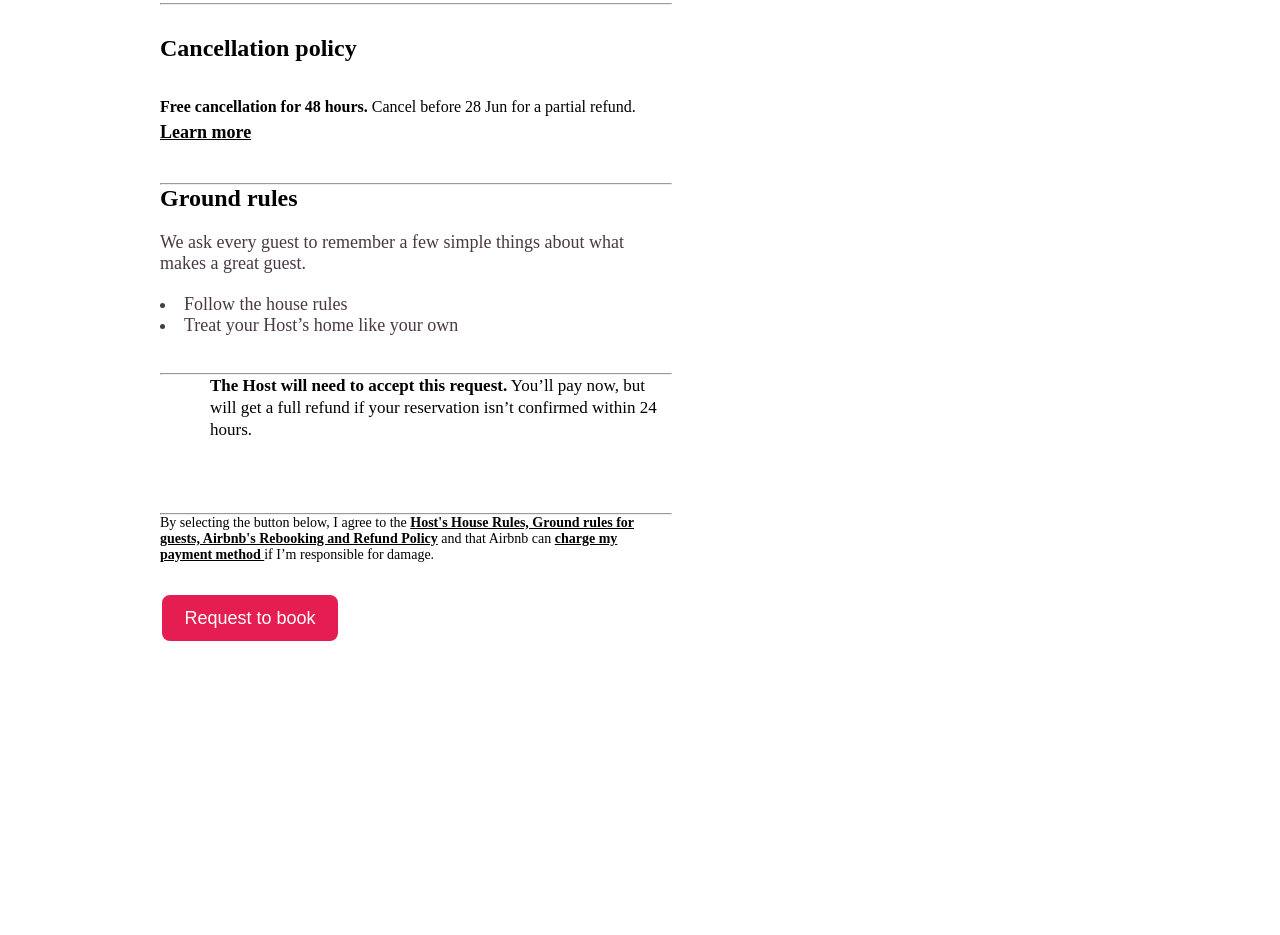
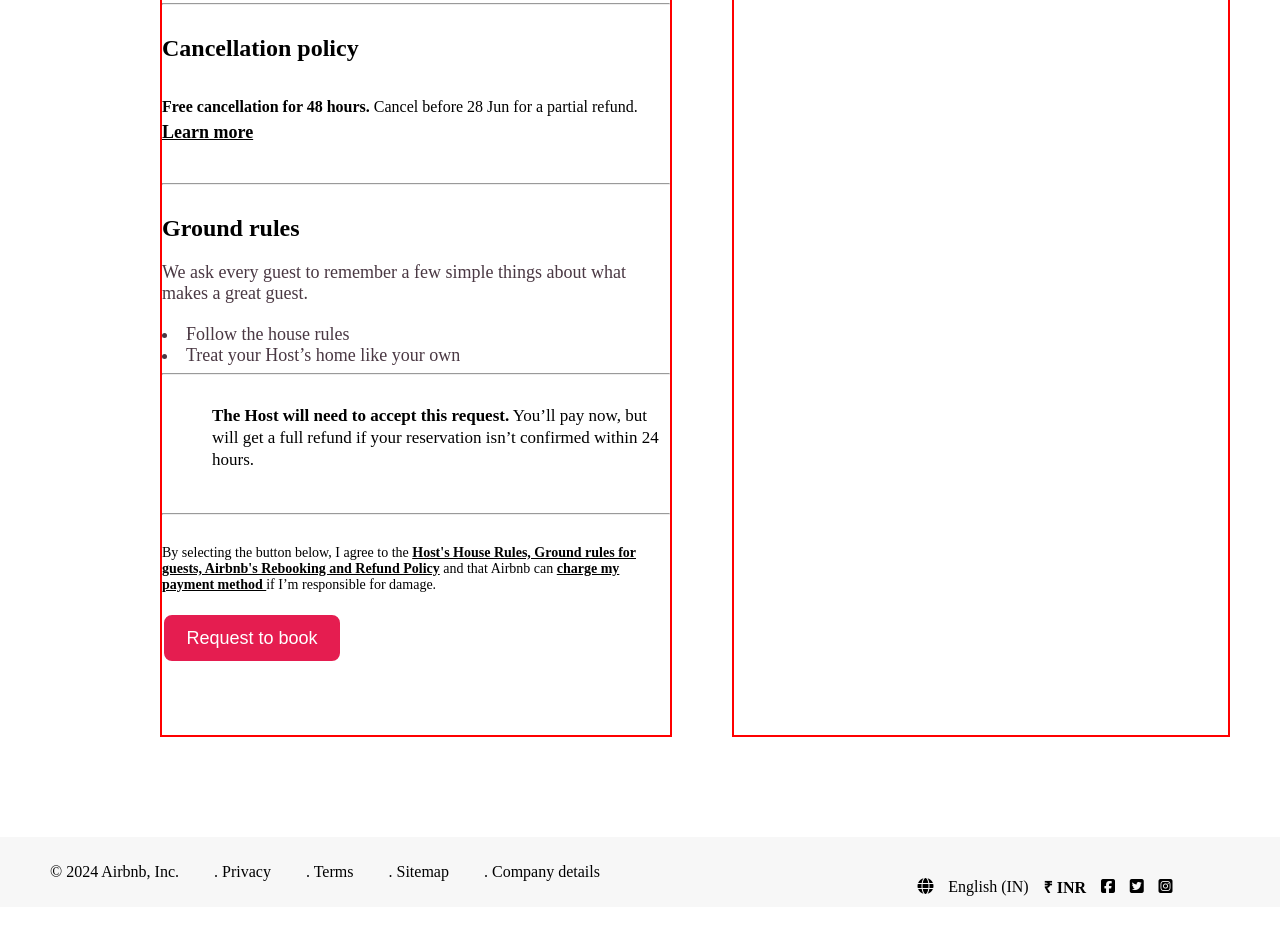
Before and after one commit to AbhiShukl18/Awdiz-HTML, a plain HTML site: page Projects/airbnbreserve.html in a window 1280 px wide. Shown: the part 1175-2110 px from the top of the page. After the commit the page ends 2087 px from the top, so only its background shows below. Drawn offline with Linux system fonts and the light colour scheme.

Commit message:
airbnbreserve

```diff
--- a/Projects/airbnbreserve.css
+++ b/Projects/airbnbreserve.css
@@ -14,15 +14,16 @@
 .body{
 
     /* border: 2px solid black; */
-    height: 3000px;
+    height: 1900px;
     width: 100%;
     margin-top: 30px;
+    display: flex;
 }
 
 .leftpart{
 
-    /* border: 2px solid red; */
-    height: 2800px;
+    border: 2px solid red;
+    height: 1800px;
     width: 40%;
     margin-left: 160px;
 }
@@ -196,7 +197,7 @@ padding-left: 490px;
 }
 
 #add{
-    /* border: 1px solid black; */
+    border: 1px solid black;
     width: 55px;
     height: 30px;
     border-radius: 10%;
@@ -249,6 +250,10 @@ padding-left: 490px;
     height: 160px;
     margin-top: 20px;
 }
+#rules h2{
+
+    padding-top: 30px;
+}
 #rules1{
 margin-top: 20px;
 margin-bottom: 20px;
@@ -275,6 +280,7 @@ font-size: 18px;
     padding-left: 50px;
     font-size: 17px;
     line-height: 1.3;
+    padding-top: 30px;
 }
 
 #lastpart{
@@ -283,6 +289,11 @@ font-size: 18px;
     height: 60px;
     margin-top: 40px;
     font-size: 14px;
+}
+
+#lastline{
+
+    padding-top: 30px;
 }
 
 #submit{
@@ -294,9 +305,64 @@ font-size: 18px;
         height: 50px;
         font-size: 18px;
         border-radius: 10px;
-        margin-top: 20px;
+        margin-top: 40px;
 }
 #submit:hover{
 
     cursor: pointer;
 }
+
+.rightpart{
+
+    border: 2px solid red;
+    height: 1800px;
+    width: 40%;
+    margin-left: 60px;
+    margin-right: 50px;
+
+}
+
+#box{
+
+    border: 2px solid lightgray;
+    height: 400px;
+    width: 480px;
+    margin: auto;
+    margin-top: 100px;
+    border-radius: 2%;
+}
+
+.footer{
+    /* border: 2px solid black; */
+    width: 100%;
+    height: 70px;
+    background-color: #f7f7f7;
+    display: flex;
+    justify-content: space-between;
+}
+
+#first{
+    /* border: 2px solid red; */
+    width: 600px;
+    padding-left: 50px;
+    display: flex;
+    justify-content: space-between;
+    padding-left: 50px;
+    /* margin-top: 25px; */
+    font-size: 16px;
+    align-items: center;
+}
+
+#second{
+    /* border: 2px solid red; */
+    width: 320px;
+    height: 50px;
+    margin-right: 100px;
+    display: flex;
+    padding-left: 50px;
+    margin-top: 25px;
+    display: flex;
+    align-items: center;
+    justify-content: space-around;
+    font-size: 16px;
+}
--- a/Projects/airbnbreserve.html
+++ b/Projects/airbnbreserve.html
@@ -64,7 +64,7 @@
                         </select>
                         <input type="text" placeholder="Virtual Payment Address" id="vp"/>
                         <p>E.g. yourusername@bank. <b><u>Learn More</u></b></p>
-                        <p><hr></p>
+
                         <p id="required"> Required for your trip   </p>
                         <div id="message">
                             <p id="span">
@@ -128,8 +128,41 @@
                     </form>
                 </div>
             </div>
-            <div class="rightpart">2</div>
+            <div class="rightpart">
+                <div id="box">
+                    <div id="box1">
+                        <div id="boximg"></div>
+                        <div id="imgcntnt"></div>
+                    </div>
+                    <div id="box2">
+                        <hr>
+                        <h3>Price details</h3>
+                        <div></div>
+                    </div>
+                    <div id="box3"></div>
+                </div>
+            </div>
 
+        </div>
+
+        <div class="footer">
+            <div id="first">
+
+                    <p>© 2024 Airbnb, Inc.</p>
+                    <p>. Privacy</p>
+                    <p>. Terms</p>
+                    <p>. Sitemap</p>
+                    <p>. Company details</p>
+                </ul>
+            </div>
+            <div id="second">
+                <p><i class="fa-solid fa-globe"></i></p>
+                <p>English (IN)</p>
+                <p><b>₹ INR</b></p>
+                <p><i class="fa-brands fa-square-facebook"></i></p>
+                <p><i class="fa-brands fa-square-twitter"></i></p>
+                <p><i class="fa-brands fa-square-instagram"></i></p>
+            </div>
         </div>
 </body>
 </html>
```
